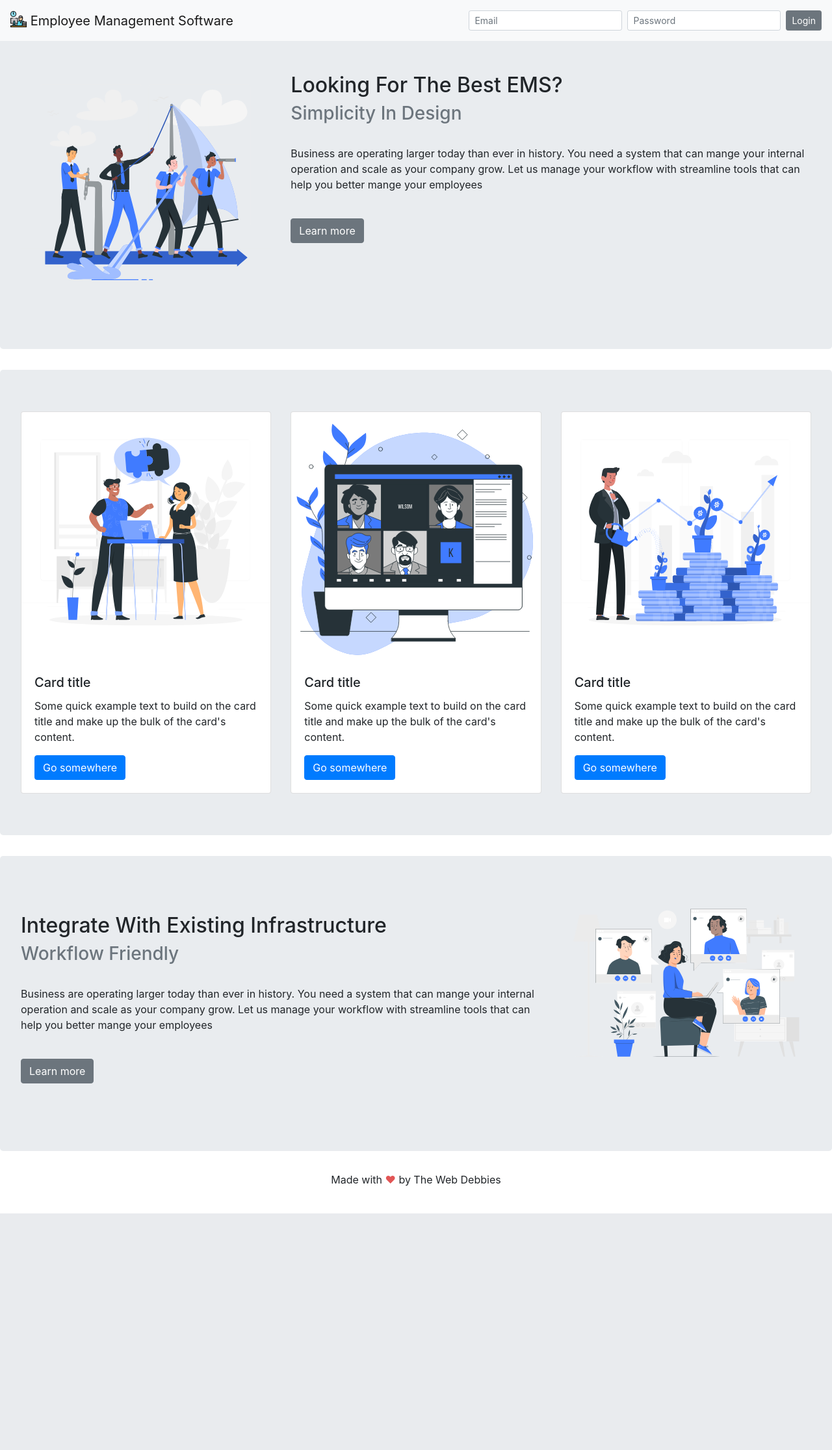
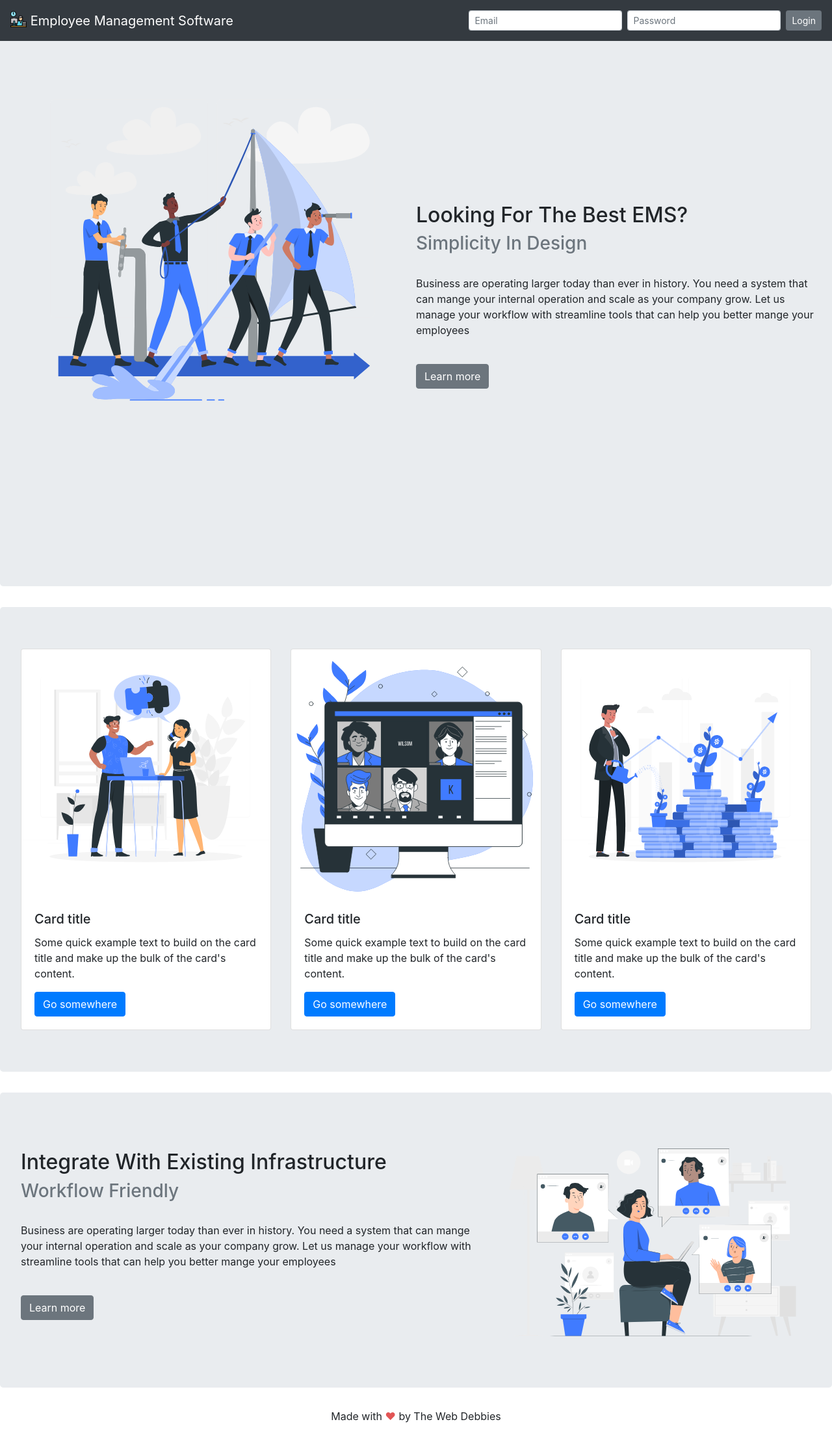
Before and after one commit to GoProduction/Employee_Management_System, a Flask app: page / in a window 1280 px wide. Shown: the whole page at 65% size. Before the commit the page ends 1867 px from the top, so only its background shows below. Run offline with Flask 2, Linux system fonts and the light colour scheme; some libraries are stand-ins or nearby versions.

Commit message:
Made some changes to the the layout.

```diff
--- a/templates/base.html
+++ b/templates/base.html
@@ -10,7 +10,7 @@
 
 <!-- Navigation Bar -->
 
- <nav class="navbar navbar-expand-md navbar-light fixed-top bg-light">
+ <nav class="navbar navbar-expand-md navbar-dark fixed-top bg-dark">
     <a class="navbar-brand" href="/"><img src="../static/logo.png" width="25" height="25" class="d-inline-block align-top" alt=""> Employee Management Software</a>
     <button class="navbar-toggler" type="button" data-toggle="collapse" data-target="#navbarCollapse" aria-controls="navbarCollapse" aria-expanded="false" aria-label="Toggle navigation">
       <span class="navbar-toggler-icon"></span>
--- a/templates/index.html
+++ b/templates/index.html
@@ -6,11 +6,11 @@
 <br>
 <div class="jumbotron">
     <div class="row">
-      <div class="col-4">
+      <div class="col-6">
         <img src="../static/images/team-2.svg"/>
       </div>
 
-      <div class="col-8">
+      <div class="col-6" style="padding: 200px 0;">
                 <br/>
         <h2>Looking For The Best EMS?</h2>
             <h3 class="text-muted">Simplicity In Design</h3>
@@ -24,7 +24,8 @@
       </div>
     </div>
 </div>
-<!-- Package Available -->
+
+<!-- Features Cards -->
 <div class="jumbotron">
     <div class="row">
         <div class="col-4">
@@ -63,7 +64,7 @@
 <!-- Closing -->
 <div class="jumbotron">
     <div class="row">
-      <div class="col-8">
+      <div class="col-7">
                 <br/>
         <h2>Integrate With Existing Infrastructure</h2>
             <h3 class="text-muted">Workflow Friendly</h3>
@@ -75,7 +76,7 @@
                 <p><a class="btn btn-secondary" href="#" role="button">Learn more</a></p>
                 <br/>
       </div>
-      <div class="col-4">
+      <div class="col-5">
         <img src="../static/images/team.svg"/>
       </div>
     </div>
```
